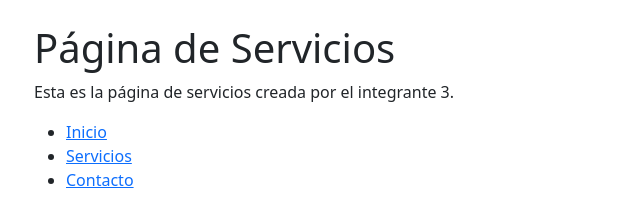
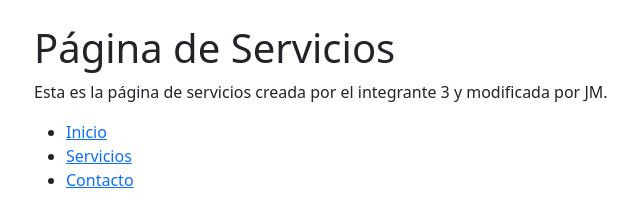
Before and after one commit to Isaac7uiz/uso-de-GIT-3grupo, a plain HTML site: page services.html in a window 1280 px wide. Shown: the whole page, without its empty margins (48-688 px from the left). Drawn offline with nearby package versions, Linux system fonts and the light colour scheme.

Commit message:
Modificado archivo services en <p>

```diff
--- a/services.html
+++ b/services.html
@@ -9,7 +9,7 @@
 <body>
     <div class="container mt-4">
         <h1>Página de Servicios</h1>
-        <p>Esta es la página de servicios creada por el integrante 3.</p>
+        <p>Esta es la página de servicios creada por el integrante 3 y modificada por JM.</p>
         <ul>
             <li><a href="index.html">Inicio</a></li>
             <li><a href="services.html">Servicios</a></li>
```
